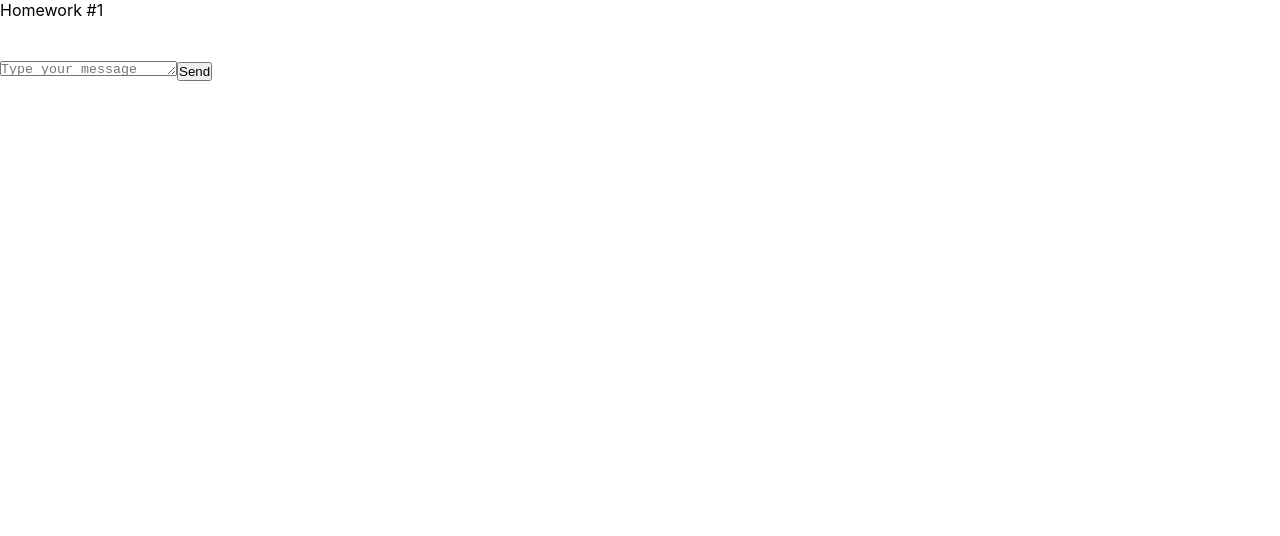
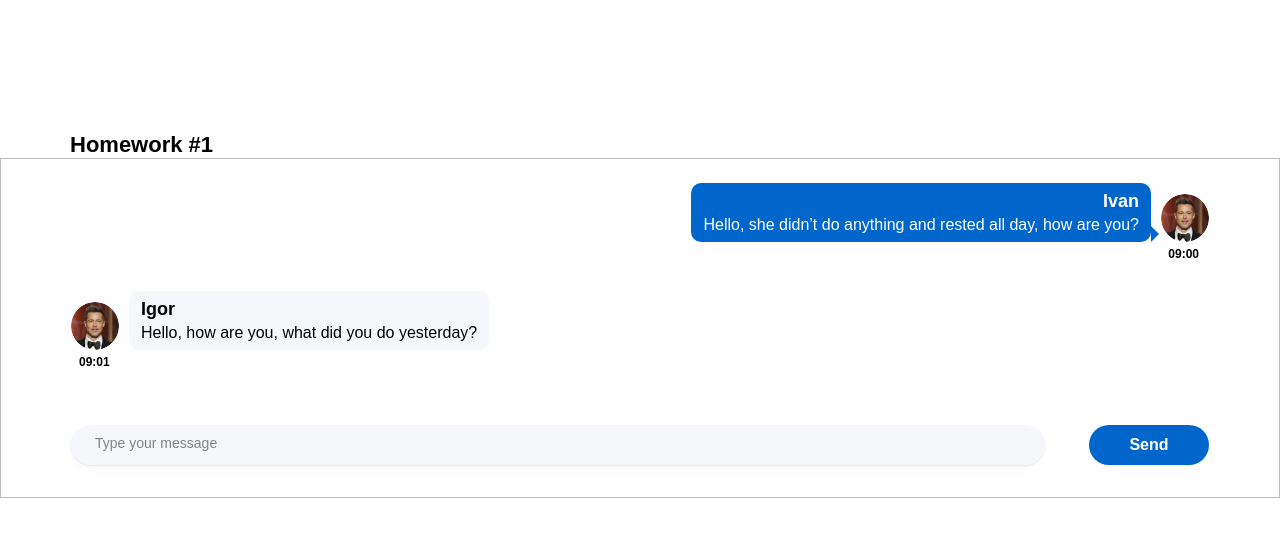
Before and after one commit to kdrenata/homework2-front-main, a React (Create React App) app: page / in a window 1280 px wide. Shown: the top 536 px of the page. Built offline with nearby package versions, Linux system fonts and the light colour scheme.

Commit message:
HW1 done

```diff
--- a/package.json
+++ b/package.json
@@ -1,6 +1,6 @@
 {
   "name": "hws2",
-  "homepage": "http://IgnatZakalinsky.github.io/hws2",
+  "homepage": "http://kdrenata.github.io/homeworks2-front-main",
   "version": "0.1.0",
   "private": true,
   "dependencies": {
--- a/src/s1-main/App.module.css
+++ b/src/s1-main/App.module.css
@@ -3,9 +3,17 @@
 }
 
 .hw {
-
+    border: 1px solid #bfbebe;
+    padding: 24px 70px 32px;
+}
+div[id='hw1'] {
+    padding: 132px 0;
 }
 
 .hwTitle {
-
+    font-family: "Montserrat", sans-serif;
+    font-weight: 600;
+    font-size: 22px;
+    color: #000;
+    margin-left: 70px;
 }
--- a/src/s2-homeworks/hw01/HW1.tsx
+++ b/src/s2-homeworks/hw01/HW1.tsx
@@ -13,30 +13,42 @@
 * 5 - сделать стили в соответствии с дизайном
 * */
 
-// нужно создать правильный тип вместо any
-export type MessageType = any
+type UserType = {
+    avatar: string
+    name: string
+}
 
-// структуру объекта не менять
+type MessageObjectType = {
+    text: string
+    time: string
+}
+
+export type MessageType = {
+    id: number
+    user: UserType
+    message: MessageObjectType
+}
+
 export const message0: MessageType = {
     id: 0,
     user: {
-        avatar: avatar, // можно менять
-        name: 'Some Name',  // можно менять
+        avatar: avatar,
+        name: 'Ivan',
     },
     message: {
-        text: 'some textsome textsome textsome textsome textsome textsome text', // можно менять
-        time: '22:00', // можно менять
+        text: 'Hello, she didn’t do anything and rested all day, how are you?',
+        time: '09:00',
     },
 }
 export const friendMessage0: MessageType = {
     id: 100,
     user: {
-        avatar: avatar, // можно менять
-        name: 'Friend Name', // можно менять
+        avatar: avatar,
+        name: 'Igor',
     },
     message: {
-        text: 'зеркальное сообщение для тренировки css', // можно менять
-        time: '22:00', // можно менять
+        text: 'Hello, how are you, what did you do yesterday?',
+        time: '09:01',
     },
 }
 
--- a/src/s2-homeworks/hw01/friend-message/FriendMessage.module.css
+++ b/src/s2-homeworks/hw01/friend-message/FriendMessage.module.css
@@ -1,31 +1,57 @@
 .friendMessage {
-
+    display: flex;
+    flex-direction: column;
+    margin-bottom: 30px;
 }
 
 .friendImageAndText {
-
+    display: flex;
+    align-items: end;
 }
 
 .friendImageAndText img {
-
+    border-radius: 50%;
+    width: 48px;
+    height: 48px;
+    margin-right: 10px;
 }
 
 .friendText {
-
+    color: #000;
+    background-color: #f5f7fb;
+    border-radius: 10px;
+    word-break: break-word;
+    padding: 8px 12px;
 }
 
 .friendText:after {
-
+    content: "";
+    position: absolute;
+    left: -5px;
+    bottom: 5px;
+    border: 6px solid transparent;
+    border-right-color: #f5f7fb;
 }
 
 .friendName {
-
+    font-family: "Montserrat", sans-serif;
+    font-weight: 600;
+    font-size: 18px;
+    text-align: left;
+    margin-bottom: 4px;
 }
 
 .friendMessageText {
-
+    font-family: "Montserrat", sans-serif;
+    font-weight: 400;
+    font-size: 16px;
 }
 
 .friendTime {
-
+    font-family: "Montserrat", sans-serif;
+    font-weight: 600;
+    font-size: 12px;
+    color: #000;
+    text-align: left;
+    margin: 5px 0 0 8px;
 }
--- a/src/s2-homeworks/hw01/friend-message/FriendMessage.tsx
+++ b/src/s2-homeworks/hw01/friend-message/FriendMessage.tsx
@@ -1,8 +1,13 @@
 import React from 'react'
 import s from './FriendMessage.module.css'
+import {MessageType} from "../HW1";
 
-// создать тип вместо any и отобразить приходящие данные
-const FriendMessage = (props: any) => {
+
+type FriendMessagePropsType = {
+    message: MessageType
+}
+
+const FriendMessage = (props: FriendMessagePropsType) => {
     return (
         <div
             id={'hw1-friend-message-' + props.message.id}
@@ -11,26 +16,20 @@
             <div className={s.friendImageAndText}>
                 <img
                     id={'hw1-friend-avatar-' + props.message.id}
-                    // создаёт студент
-
-                    //
+                    src={props.message.user.avatar}
                 />
                 <div className={s.friendText}>
                     <div
                         id={'hw1-friend-name-' + props.message.id}
                         className={s.friendName}
                     >
-                        {/*создаёт студент*/}
-
-                        {/**/}
+                        {props.message.user.name}
                     </div>
                     <pre
                         id={'hw1-friend-text-' + props.message.id}
                         className={s.friendMessageText}
                     >
-                        {/*создаёт студент*/}
-
-                        {/**/}
+                        {props.message.message.text}
                     </pre>
                 </div>
             </div>
@@ -38,9 +37,7 @@
                 id={'hw1-friend-time-' + props.message.id}
                 className={s.friendTime}
             >
-                {/*создаёт студент*/}
-
-                {/**/}
+                {props.message.message.time}
             </div>
         </div>
     )
--- a/src/s2-homeworks/hw01/message-sender/MessageSender.module.css
+++ b/src/s2-homeworks/hw01/message-sender/MessageSender.module.css
@@ -1,18 +1,48 @@
 .sendForm {
+    display: flex;
+    justify-content: center;
+    gap: 44px;
+    margin-top: 56px;
 
 }
 
 .textarea {
-
+    font-family: "Montserrat", sans-serif;
+    font-size: 14px;
+    color: rgba(0, 0, 0, 0.6);
+    opacity: 0.9;
+    border-radius: 20px;
+    border: none;
+    outline: none;
+    background: #f5f7fb;
+    max-width: 976px;
+    width: 100%;
+    min-height: 40px;
+    box-shadow: 0 1px 2px 0 rgba(29, 33, 38, 0.1), 0 5px 20px 0 rgba(72, 76, 81, 0.03);
+    padding: 10px 24px;
+    resize: none;
+    max-height: 120px;
 }
 
 .button {
-
+    font-weight: 600;
+    font-size: 16px;
+    color: #fff;
+    border-radius: 20px;
+    max-width: 120px;
+    width: 100%;
+    height: 40px;
+    background-color: #0066CC;
+    border: none;
+    cursor: pointer;
+    transition: 0.2s;
 }
 
 .button:hover {
-
+    background-color: #0a4f96;
+    scale: 1.02;
 }
 .button:active {
-
+    background-color: #093d73;
+    transform: scale(0.98);
 }
--- a/src/s2-homeworks/hw01/message/Message.module.css
+++ b/src/s2-homeworks/hw01/message/Message.module.css
@@ -1,31 +1,64 @@
 .message {
-
+    display: flex;
+    flex-direction: column;
+    justify-content: right;
+    margin-bottom: 30px;
 }
 
 .imageAndText {
-
+    display: flex;
+    flex-direction: row-reverse;
+    align-items: flex-end;
 }
 
 .imageAndText img {
-
+    border-radius: 50%;
+    width: 48px;
+    height: 48px;
+    margin-left: 10px;
 }
 
 .text {
-
+    color: white;
+    background-color: #0066CC;
+    border-radius: 10px;
+    word-break: break-word;
+    padding: 8px 12px;
+    position: relative;
+    max-width: 60%;
 }
 
 .text:after {
-
+    content: "";
+    position: absolute;
+    bottom: 0;
+    right: -8px;
+    width: 0;
+    height: 0;
+    border-left: 8px solid #0066CC;
+    border-top: 8px solid transparent;
+    border-bottom: 8px solid transparent;
 }
 
 .name {
-
+    font-family:  "Montserrat", sans-serif;
+    font-weight: 600;
+    font-size: 18px;
+    text-align: right;
+    margin-bottom: 4px;
 }
 
 .messageText {
-
+    font-family:  "Montserrat", sans-serif;
+    font-weight: 400;
+    font-size: 16px;
 }
 
 .time {
-
+    font-family: "Montserrat", sans-serif;
+    font-weight: 600;
+    font-size: 12px;
+    color: #000;
+    text-align: right;
+    margin: 5px 10px 0;
 }
--- a/src/s2-homeworks/hw01/message/Message.tsx
+++ b/src/s2-homeworks/hw01/message/Message.tsx
@@ -1,8 +1,11 @@
 import React from 'react'
 import s from './Message.module.css'
+import {MessageType} from "../HW1";
 
 // нужно создать правильный тип вместо any
-export type MessagePropsType = any
+export type MessagePropsType = {
+    message: MessageType
+}
 
 // нужно отобразить приходящие данные
 const Message = (props: MessagePropsType) => {
@@ -11,27 +14,19 @@
             <div className={s.imageAndText}>
                 <img
                     id={'hw1-avatar-' + props.message.id}
-                    // создаёт студент
-
-                    //
+                    src={props.message.user.avatar}
                 />
                 <div className={s.text}>
                     <div id={'hw1-name-' + props.message.id} className={s.name}>
-                        {/*создаёт студент*/}
-
-                        {/**/}
+                        {props.message.user.name}
                     </div>
                     <pre id={'hw1-text-' + props.message.id} className={s.messageText}>
-                        {/*создаёт студент*/}
-
-                        {/**/}
+                        {props.message.message.text}
                     </pre>
                 </div>
             </div>
             <div id={'hw1-time-' + props.message.id} className={s.time}>
-                {/*создаёт студент*/}
-
-                {/**/}
+                {props.message.message.time}
             </div>
         </div>
     )
```
